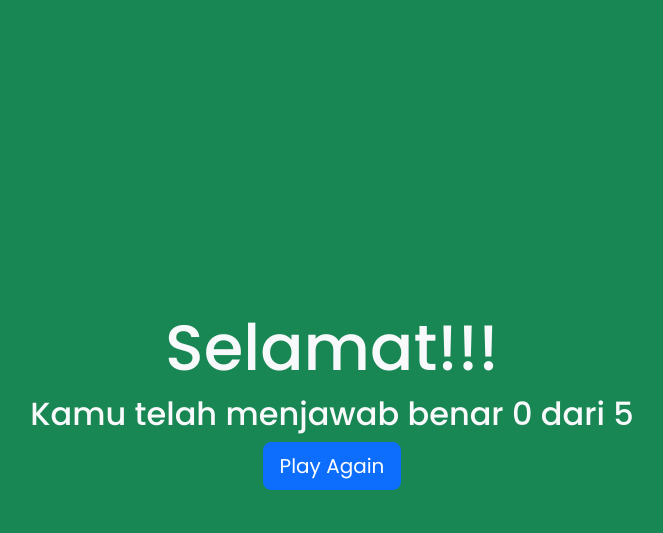
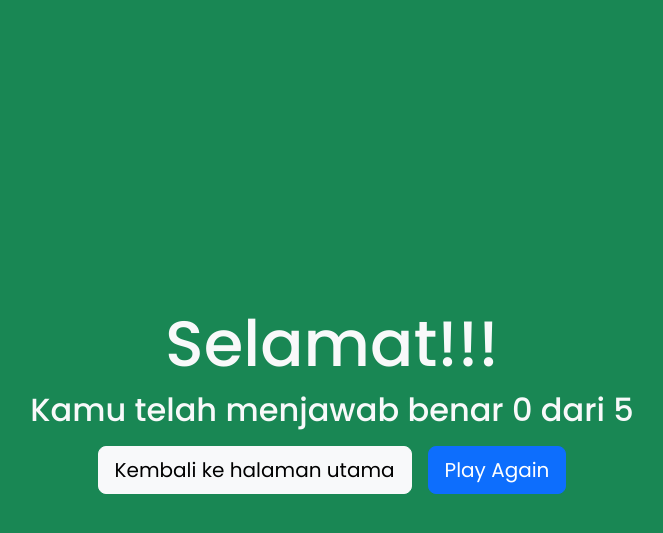
Before and after one commit to farrel216/Tugas2PBP-Quiz, a PHP site: page /scorePage.php in a window 1280 px wide. Shown: the top 533 px of the page, without its empty margins (308-971 px from the left). Run offline with PHP 8.4, Linux system fonts and the light colour scheme; the visitor is signed in with stand-in values (Sample User, id 1).

Commit message:
add back to home button

```diff
--- a/scorePage.php
+++ b/scorePage.php
@@ -35,7 +35,10 @@
 <body class="bg-success d-flex flex-column align-items-center justify-content-center">
     <h1 class="text-light">Selamat!!!</h1>
     <h2 class="text-light">Kamu telah menjawab benar <?=$correctAnswer?> dari <?=count($questions)?></h2>
-    <!-- Play Again Button -->
-    <button type="button" class="btn btn-primary btn-lg"><a class="nav-link text-light" href="questionPage.php"><a class="nav-link" href="reset.php">Play Again</a></button>
+    <div class="d-flex align-items-center mt-2">
+        <a href="index.php" class="btn btn-light btn-lg me-3">Kembali ke halaman utama</a>
+        <!-- Play Again Button -->
+        <button type="button" class="btn btn-primary btn-lg"><a class="nav-link text-light" href="questionPage.php"><a class="nav-link" href="reset.php">Play Again</a></button>
+    </div>
 </body>
 </html>
```
